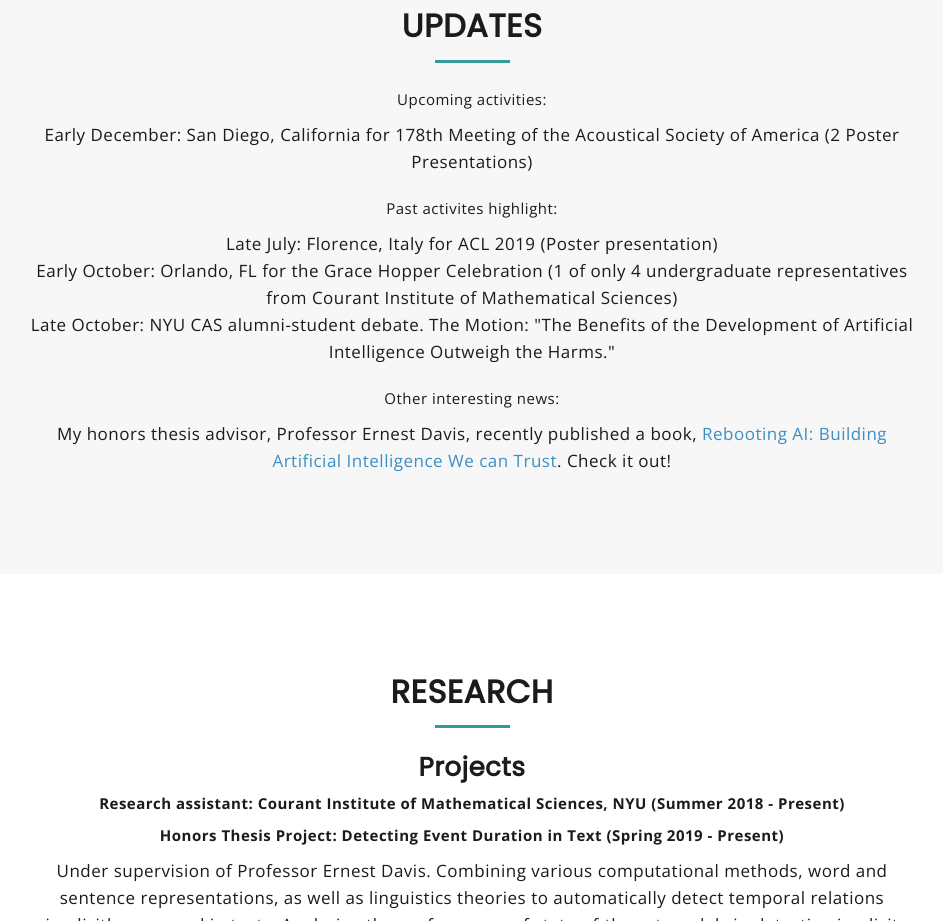
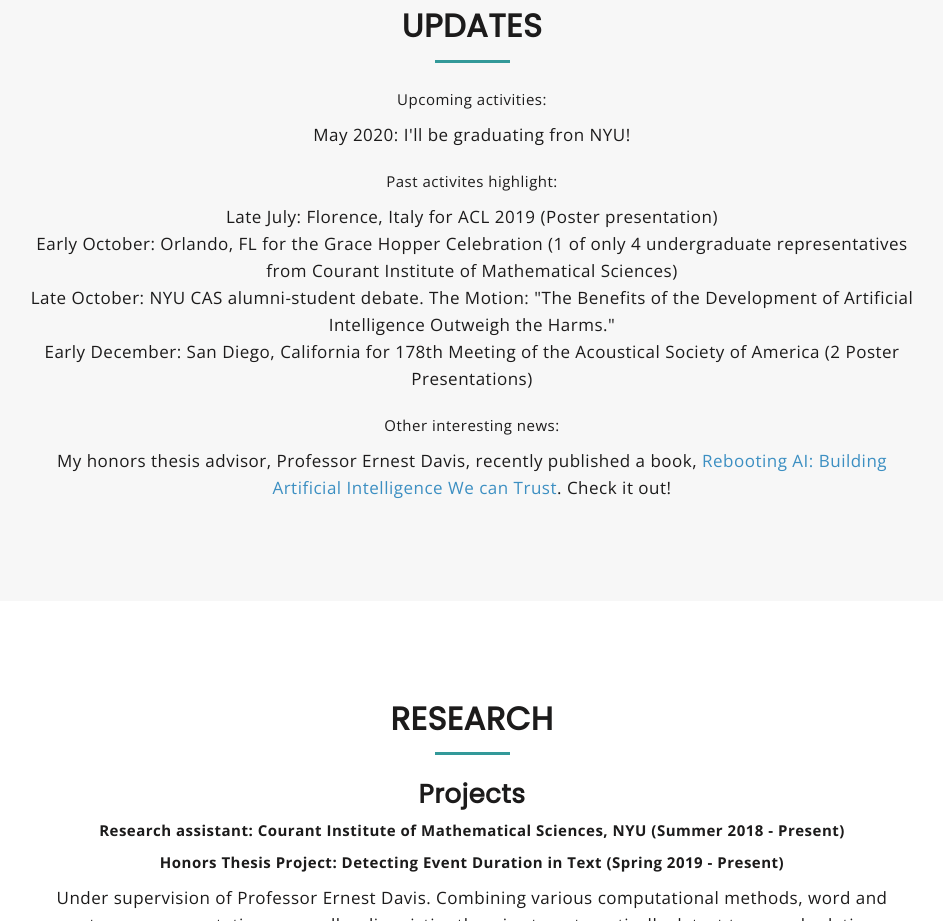
Before and after one commit to yulinggu-cs/yulinggu-cs.github.io, a plain HTML site: page index.html in a window 1280 px wide. Shown: the part 1340-2261 px from the top of the page, without its empty margins (168-1111 px from the left). Drawn offline with nearby package versions, Linux system fonts and the light colour scheme.

Commit message:
Update index.html

```diff
--- a/index.html
+++ b/index.html
@@ -137,14 +137,15 @@
 								<span class="mu-header-dot"></span>
 								<p> Upcoming activities: </p>
 								<ul style="list-style-type:none;">
-								  	<li>Early December: San  Diego,  California for 178th  Meeting  of  the  Acoustical  Society  of  America (2 Poster Presentations)</li>
+								  	<li>May 2020: I'll be graduating fron NYU!</li>
 								</ul>
 								<br>
 								<p> Past activites highlight: </p>
 								<ul style="list-style-type:none;">
 									<li>Late July: Florence, Italy for ACL 2019 (Poster presentation)</li>
 									<li>Early October: Orlando, FL for the Grace Hopper Celebration (1 of only 4 undergraduate representatives from Courant Institute of Mathematical Sciences)</li>
-								        <li> Late October: NYU CAS alumni-student debate. The Motion: "The Benefits of the Development of Artificial Intelligence Outweigh the Harms."</li>
+								        <li>Late October: NYU CAS alumni-student debate. The Motion: "The Benefits of the Development of Artificial Intelligence Outweigh the Harms."</li>
+									<li>Early December: San  Diego,  California for 178th  Meeting  of  the  Acoustical  Society  of  America (2 Poster Presentations)</li>
 								</ul>
 								<br>
 								<p> Other interesting news: </p>
```
